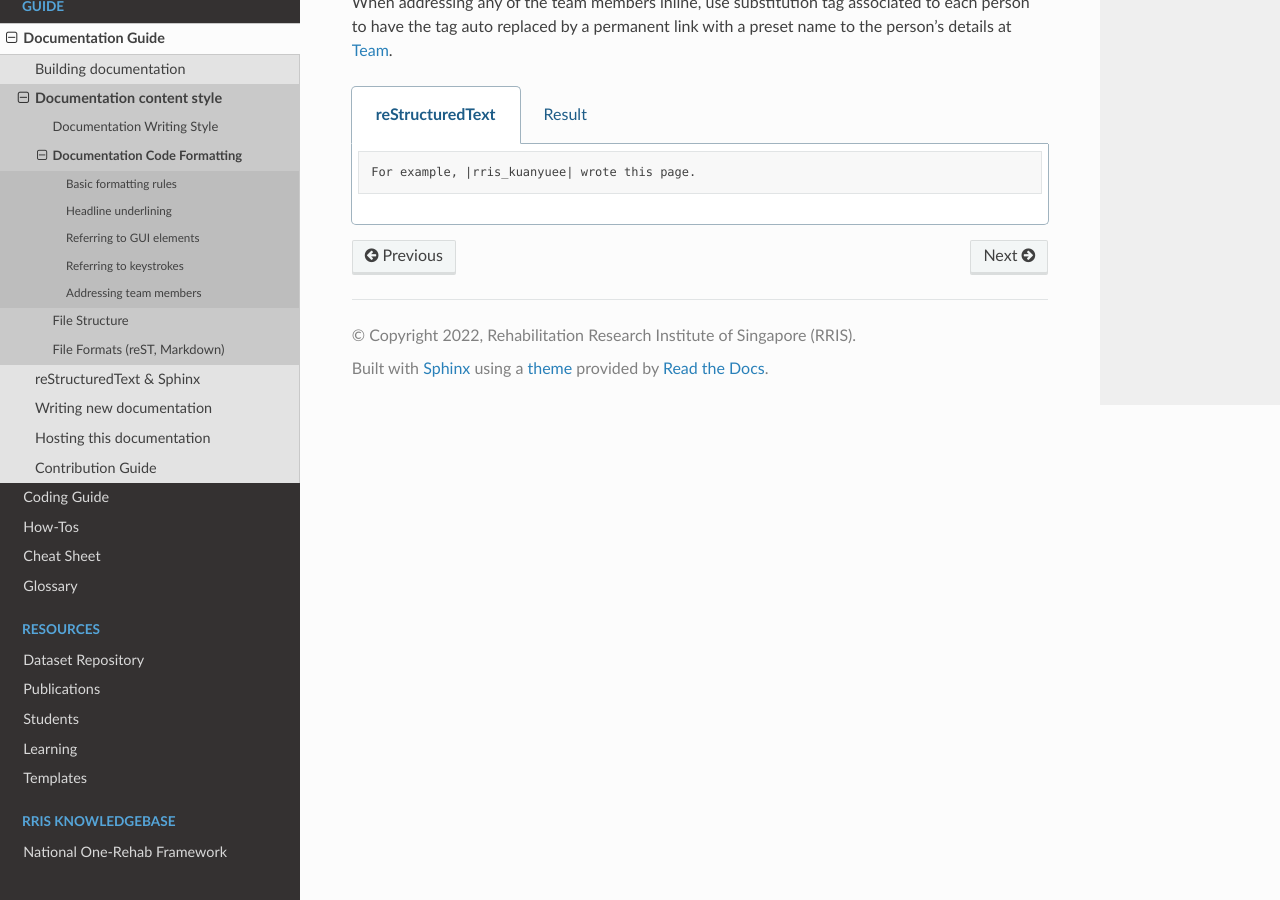
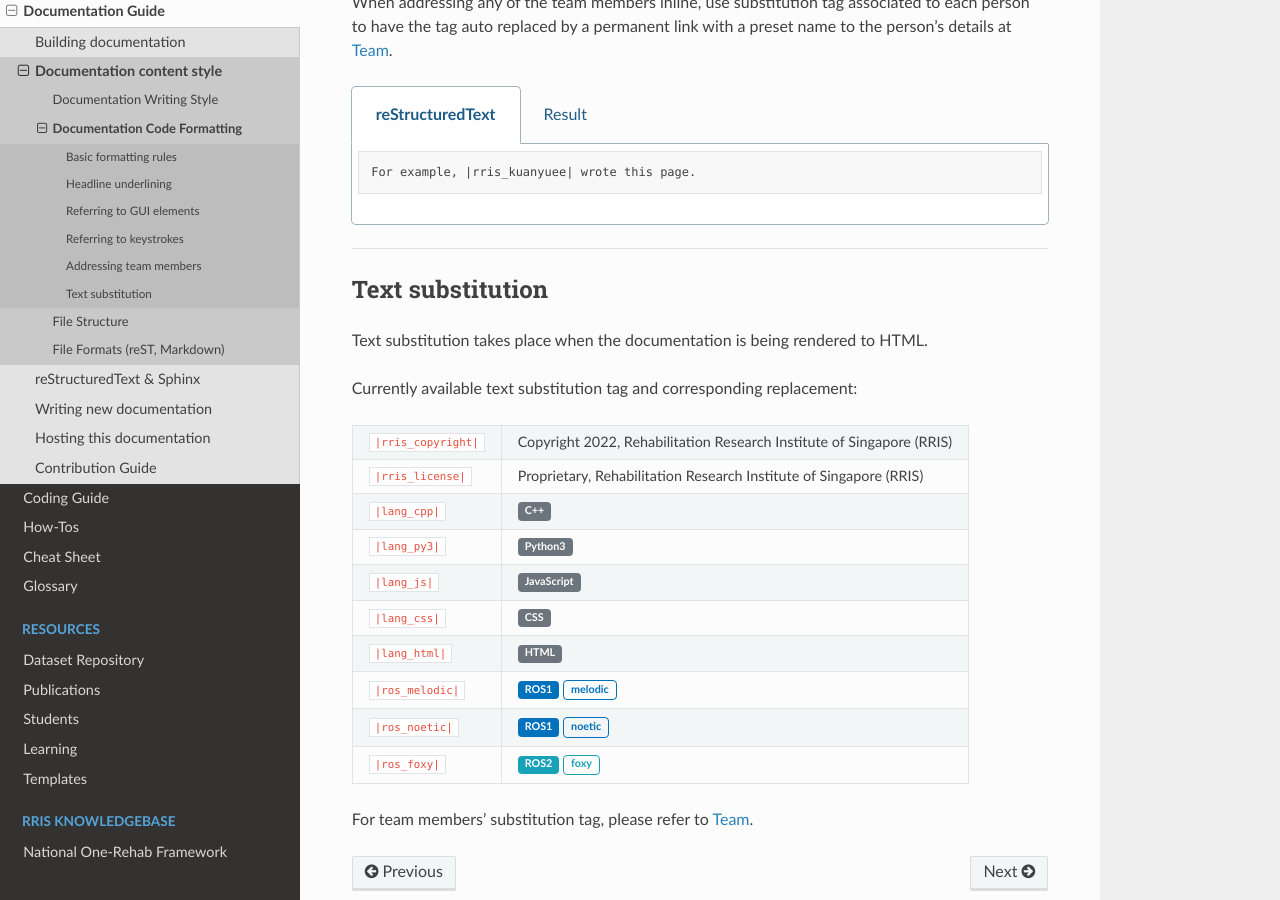
Before and after one commit to tky1026/rris_doc, a Sphinx documentation site: the page built from docs/source/Doc/Guide/Documentation/doc_guide_rst.rst, in a window 1280 px wide and 900 px high, scrolled down 3128 px. Built offline with Sphinx 7.4.7 and the Read the Docs theme 2.0.0, drawn with Linux system fonts in a browser that asks for light colours; pages that are not in the unit, such as notebooks, are missing from menus.

Commit message:
add text substitution

```diff
--- a/docs/source/Doc/Guide/Documentation/doc_guide_rst.rst
+++ b/docs/source/Doc/Guide/Documentation/doc_guide_rst.rst
@@ -174,3 +174,38 @@ by a permanent link with a preset name to the person's details at :ref:`intro-te
    .. tab:: Result
 
       For example, |rris_kuanyuee| wrote this page.
+
+----
+
+Text substitution
+=================
+
+Text substitution takes place when the documentation is being rendered to HTML.
+
+Currently available text substitution tag and corresponding replacement:
+
+.. list-table::
+
+   * - ``|rris_copyright|``
+     - |rris_copyright|
+   * - ``|rris_license|``
+     - |rris_license|
+   * - ``|lang_cpp|``
+     - |lang_cpp|
+   * - ``|lang_py3|``
+     - |lang_py3|
+   * - ``|lang_js|``
+     - |lang_js|
+   * - ``|lang_css|``
+     - |lang_css|
+   * - ``|lang_html|``
+     - |lang_html|
+   * - ``|ros_melodic|``
+     - |ros_melodic|
+   * - ``|ros_noetic|``
+     - |ros_noetic|
+   * - ``|ros_foxy|``
+     - |ros_foxy|
+
+
+For team members' substitution tag, please refer to :ref:`intro-team`.
--- a/docs/source/Doc/Guide/glossary.rst
+++ b/docs/source/Doc/Guide/glossary.rst
@@ -44,7 +44,7 @@ H
 
 J
 
-`Javascript`
+`JavaScript`
 
 K
 
@@ -68,7 +68,8 @@ P
 
 `PDF`,
 `Proprietary`,
-`Python`
+`Python`,
+`Python3`
 
 R
 
--- a/docs/source/conf.py
+++ b/docs/source/conf.py
@@ -51,7 +51,12 @@ rst_prolog = """
 .. |rris_bangyi|    replace:: :ref:`Bang Yi <rris_staff_bangyi>`
 .. |lang_cpp|       replace:: :bdg-secondary:`C++`
 .. |lang_py3|       replace:: :bdg-secondary:`Python3`
+.. |lang_js|        replace:: :bdg-secondary:`JavaScript`
+.. |lang_css|       replace:: :bdg-secondary:`CSS`
+.. |lang_html|      replace:: :bdg-secondary:`HTML`
 .. |ros_melodic|    replace:: :bdg-primary:`ROS1` :bdg-primary-line:`melodic`
+.. |ros_noetic|     replace:: :bdg-primary:`ROS1` :bdg-primary-line:`noetic`
+.. |ros_foxy|       replace:: :bdg-info:`ROS2` :bdg-info-line:`foxy`
 """
 
 # -- Options for HTML output -------------------------------------------------
```
